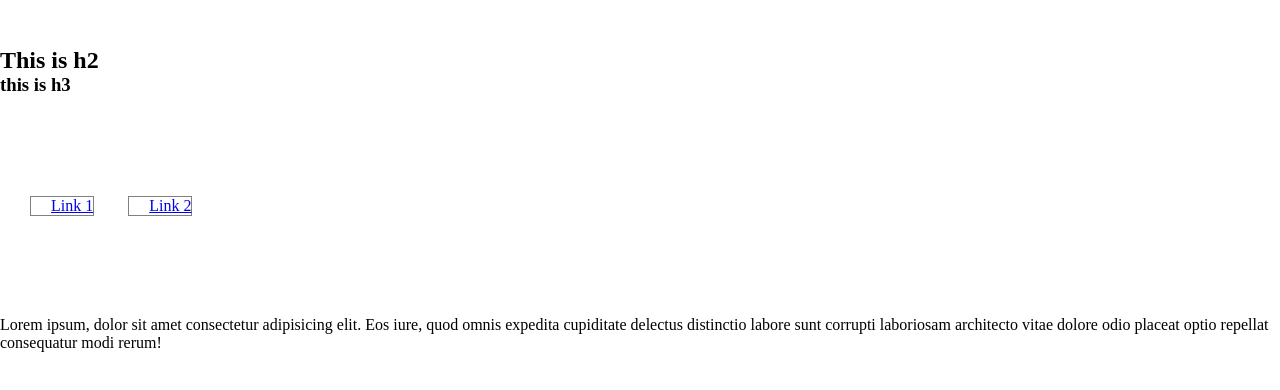
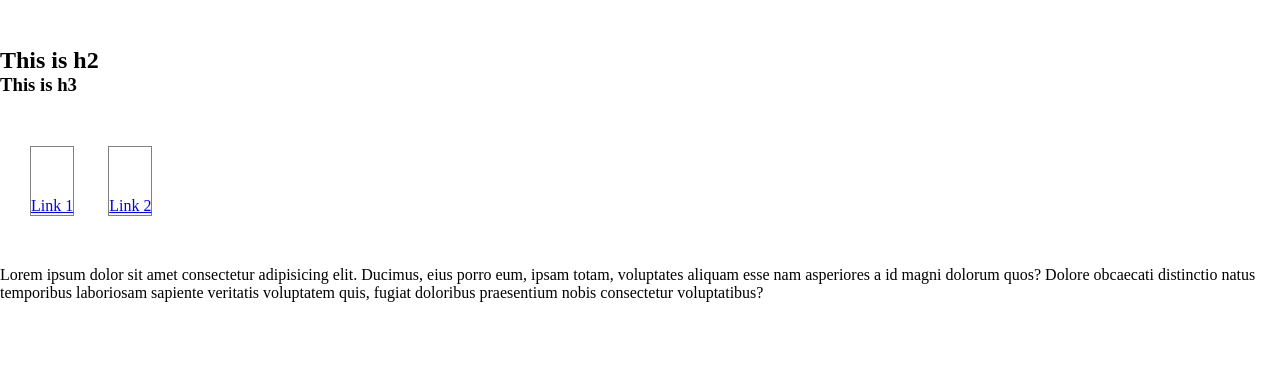
Before and after one commit to kuanhsuh/iii-css-web-design, a plain HTML site: page Day 1/3. display.html in a window 1280 px wide. Shown: the part 42-432 px from the top of the page. Drawn offline with Linux system fonts and the light colour scheme.

Commit message:
Update 2 - 3

```diff
--- a/Day 1/3. display.html
+++ b/Day 1/3. display.html
@@ -7,12 +7,14 @@
     <title>Document</title>
 
     <style>
+        /* All Selectors */
         /* Reset */
         * {
+            box-sizing: border-box;
+            margin: 0;
             padding: 0;
-            margin: 0;
-            box-sizing: border-box;
         }
+
 
         h1 {
             margin-bottom: 50px;
@@ -20,24 +22,26 @@
             border: 1px solid gray;
         }
 
+        /* Margin/Padding-top/bottom */
         a {
             display: inline-block;
-            margin-bottom: 100px;
-            margin-top:  100px;
-            padding-left: 20px;
+            margin-top: 50px;
+            margin-bottom: 50px;
+            padding-top: 50px;
             margin-left: 30px;
             border: 1px solid gray;
         }
     </style>
 </head>
 <body>
+    <!-- Block, Inline, Inline-block  -->
     <h1>This is h1</h1>
     <h2>This is h2</h2>
-    <h3>this is h3</h3>
+    <h3>This is h3</h3>
 
     <a href="#">Link 1</a>
     <a href="#">Link 2</a>
 
-    <p>Lorem ipsum, dolor sit amet consectetur adipisicing elit. Eos iure, quod omnis expedita cupiditate delectus distinctio labore sunt corrupti laboriosam architecto vitae dolore odio placeat optio repellat consequatur modi rerum!</p>
+    <p>Lorem ipsum dolor sit amet consectetur adipisicing elit. Ducimus, eius porro eum, ipsam totam, voluptates aliquam esse nam asperiores a id magni dolorum quos? Dolore obcaecati distinctio natus temporibus laboriosam sapiente veritatis voluptatem quis, fugiat doloribus praesentium nobis consectetur voluptatibus?</p>
 </body>
 </html>
```
Also changed, not shown: Day 1/2. boxsizing.html (+18 -3 lines).
